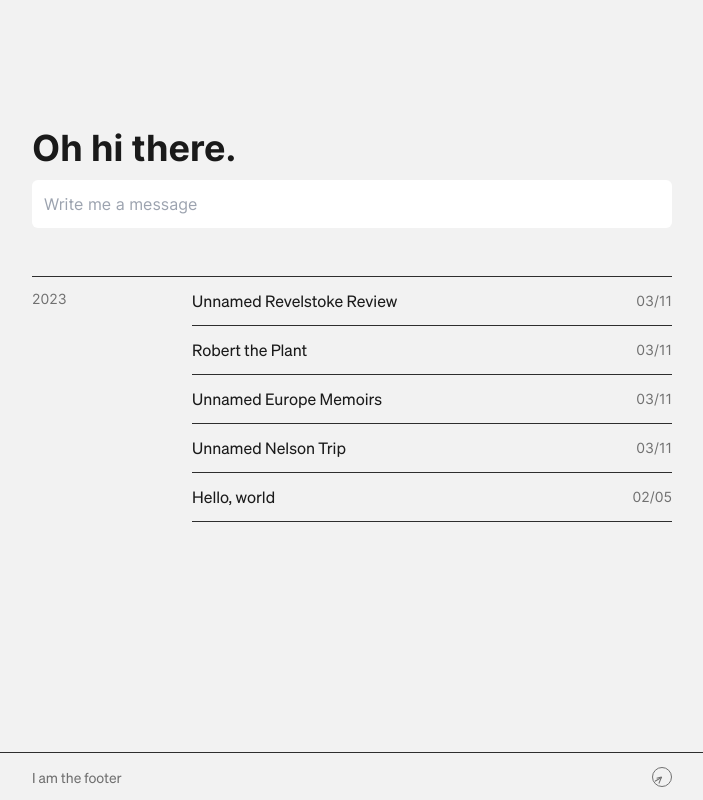
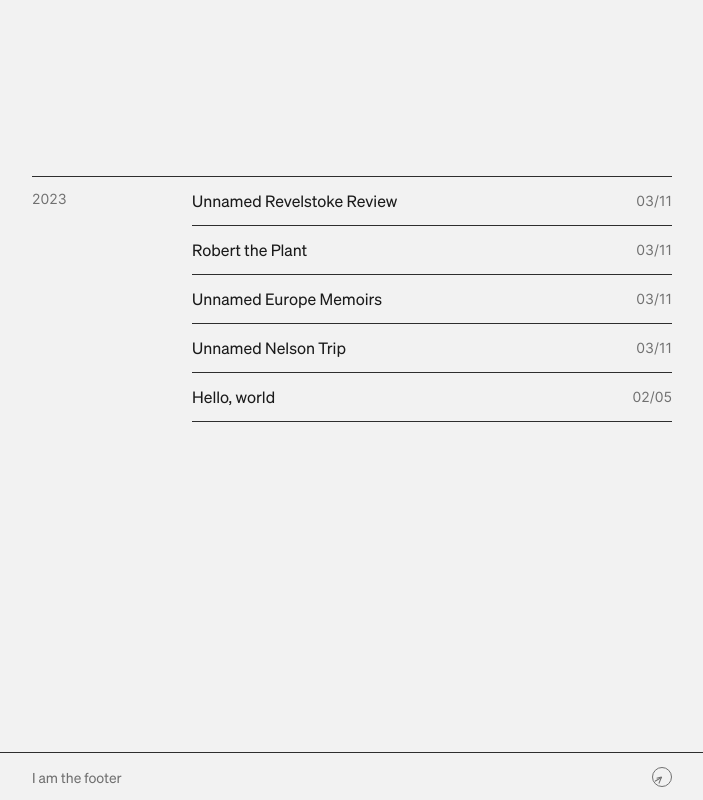
Before and after one commit to joeyvanlierop/joey, a Next.js app: page / in a window 1280 px wide. Shown: the whole page, without its empty margins (288-991 px from the left). Built offline with nearby package versions, Linux system fonts and the light colour scheme.

Commit message:
Small cleanups and remove oh hi

```diff
--- a/components/clock.tsx
+++ b/components/clock.tsx
@@ -13,7 +13,7 @@ export function Clock() {
   }, []);
 
   return (
-    <Tooltip.Provider skipDelayDuration={0}>
+    <Tooltip.Provider delayDuration={300} skipDelayDuration={0}>
       <Tooltip.Root>
         <Tooltip.Trigger asChild>
           <div
--- a/pages/index.tsx
+++ b/pages/index.tsx
@@ -24,13 +24,13 @@ export default function Home({ posts }) {
     <div className="flex flex-col items-center justify-center">
       <Column className="relative">
         <div className="flex shrink-0 flex-col justify-end gap-3 pb-12 font-header">
-          <h1 className="mb-0">Oh hi there.</h1>
+          {/* <h1 className="mb-0">Oh hi there.</h1>
           <textarea
             ref={sendMessageRef}
             onInput={onMessageInput}
             className="h-12 w-full resize-none overflow-hidden rounded-md p-3 align-text-top focus:outline-none"
             placeholder="Write me a message"
-          />
+          /> */}
         </div>
         <List posts={posts} categories={categories} />
       </Column>
```
